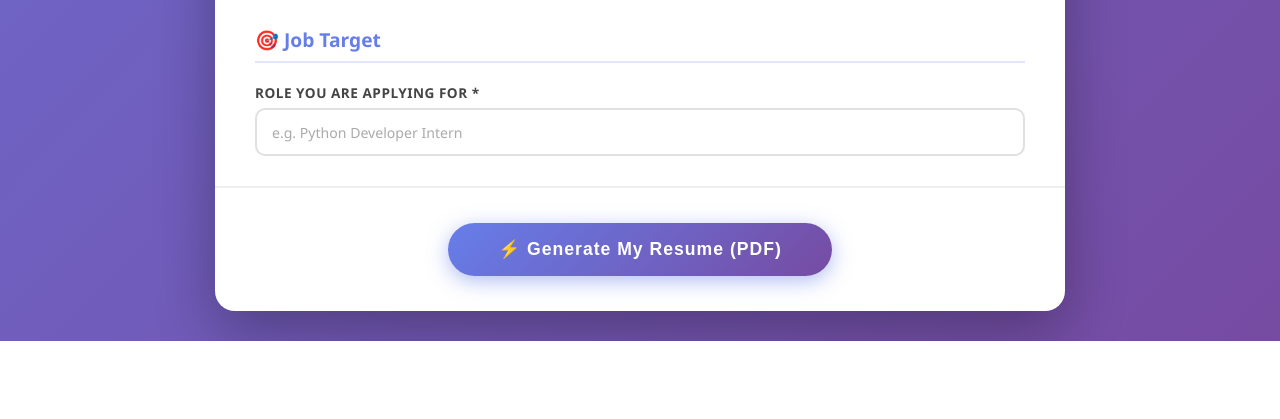
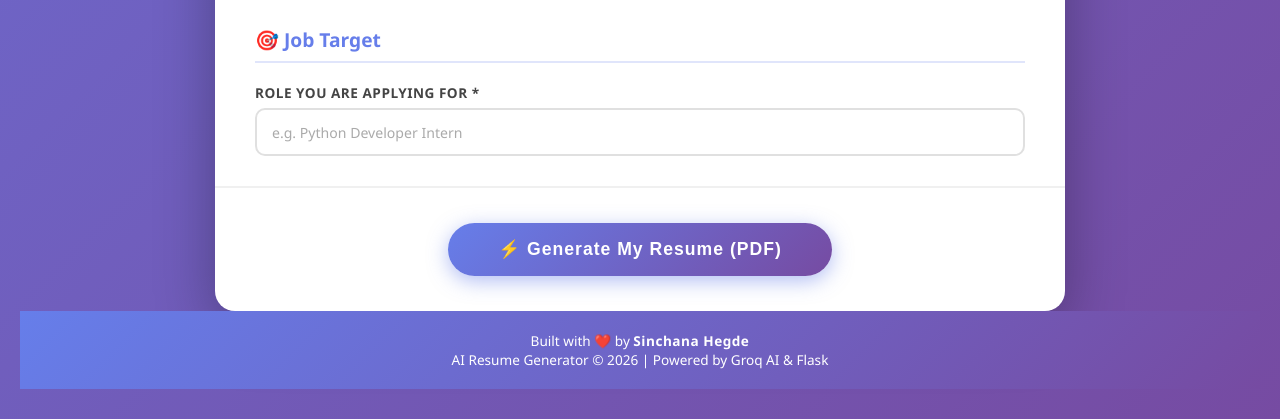
Before and after one commit to sinchanahegde2k7/Resume-Generator, a Flask app: page / in a window 1280 px wide. Shown: the part 1846-2265 px from the top of the page. Before the commit the page ends 2187 px from the top, so only its background shows below. Run offline with Flask 3, Linux system fonts and the light colour scheme.

Commit message:
Added footer, LICENSE and README

```diff
--- a/static/style.css
+++ b/static/style.css
@@ -153,3 +153,17 @@ textarea {
     padding: 25px 20px;
   }
 }
+
+/* ── Footer ── */
+.footer {
+  text-align: center;
+  padding: 20px;
+  background: linear-gradient(135deg, #667eea 0%, #764ba2 100%);
+  color: white;
+  font-size: 0.85rem;
+}
+
+.footer strong {
+  font-weight: 700;
+  letter-spacing: 0.5px;
+}
--- a/templates/index.html
+++ b/templates/index.html
@@ -132,6 +132,10 @@
 
     </form>
   </div>
-
+  <!-- Footer -->
+  <div class="footer">
+     <p>Built with ❤️ by <strong>Sinchana Hegde</strong></p>
+     <p>AI Resume Generator © 2026 | Powered by Groq AI & Flask</p>
+  </div>
 </body>
 </html>
```
